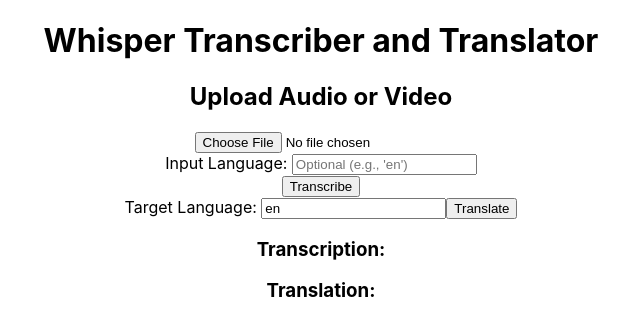
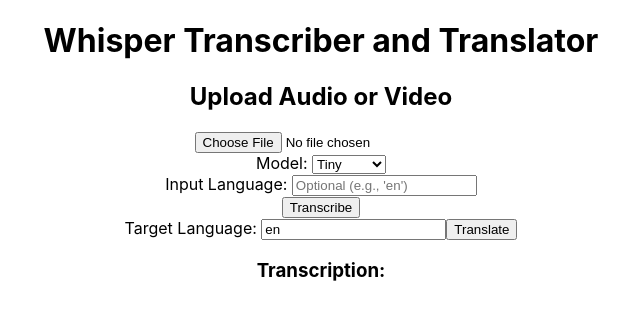
Before and after one commit to NotYuSheng/Transcribe-Translate, a React (Create React App) app in the folder frontend/: page / in a window 1280 px wide. Shown: the top 336 px of the page, without its empty margins (319-959 px from the left). Built offline with nearby package versions, Linux system fonts and the light colour scheme.

Commit message:
Update Transcriber.js

```diff
--- a/frontend/src/Transcriber.js
+++ b/frontend/src/Transcriber.js
@@ -4,12 +4,16 @@
 const Transcriber = () => {
     const [file, setFile] = useState(null);
     const [transcription, setTranscription] = useState("");
-    const [translation, setTranslation] = useState("");
+    const [model, setModel] = useState("tiny");
     const [inputLanguage, setInputLanguage] = useState("");
     const [targetLanguage, setTargetLanguage] = useState("en");
 
     const handleFileChange = (e) => {
         setFile(e.target.files[0]);
+    };
+
+    const handleModelChange = (e) => {
+        setModel(e.target.value);
     };
 
     const handleInputLanguageChange = (e) => {
@@ -23,30 +27,43 @@
     const handleTranscribe = async () => {
         const formData = new FormData();
         formData.append("file", file);
+        formData.append("model_name", model);
         formData.append("language", inputLanguage);
 
         try {
-            const response = await axios.post("http://backend:8000/transcribe/", formData);
+            const response = await axios.post("http://localhost:8000/transcribe/", formData);
             setTranscription(response.data.transcription);
         } catch (error) {
-            console.error("There was an error!", error);
+            console.error("Error occurred while transcribing:", error);
         }
     };
 
     const handleTranslate = async () => {
         const formData = new FormData();
         formData.append("file", file);
+        formData.append("model_name", model);
         formData.append("source_language", inputLanguage);
         formData.append("target_language", targetLanguage);
 
-        const response = await axios.post("http://backend:8000/translate/", formData);
-        setTranslation(response.data.translation);
+        try {
+            const response = await axios.post("http://localhost:8000/translate/", formData);
+            setTranscription(response.data.translation);
+        } catch (error) {
+            console.error("Error occurred while translating:", error);
+        }
     };
 
     return (
         <div>
             <h2>Upload Audio or Video</h2>
             <input type="file" accept="audio/*,video/*" onChange={handleFileChange} />
+            <div>
+                <label>Model: </label>
+                <select value={model} onChange={handleModelChange}>
+                    <option value="tiny">Tiny</option>
+                    <option value="large-v3">Large v3</option>
+                </select>
+            </div>
             <div>
                 <label>Input Language: </label>
                 <input
@@ -73,10 +90,6 @@
                 <h3>Transcription:</h3>
                 <p>{transcription}</p>
             </div>
-            <div>
-                <h3>Translation:</h3>
-                <p>{translation}</p>
-            </div>
         </div>
     );
 };
```
